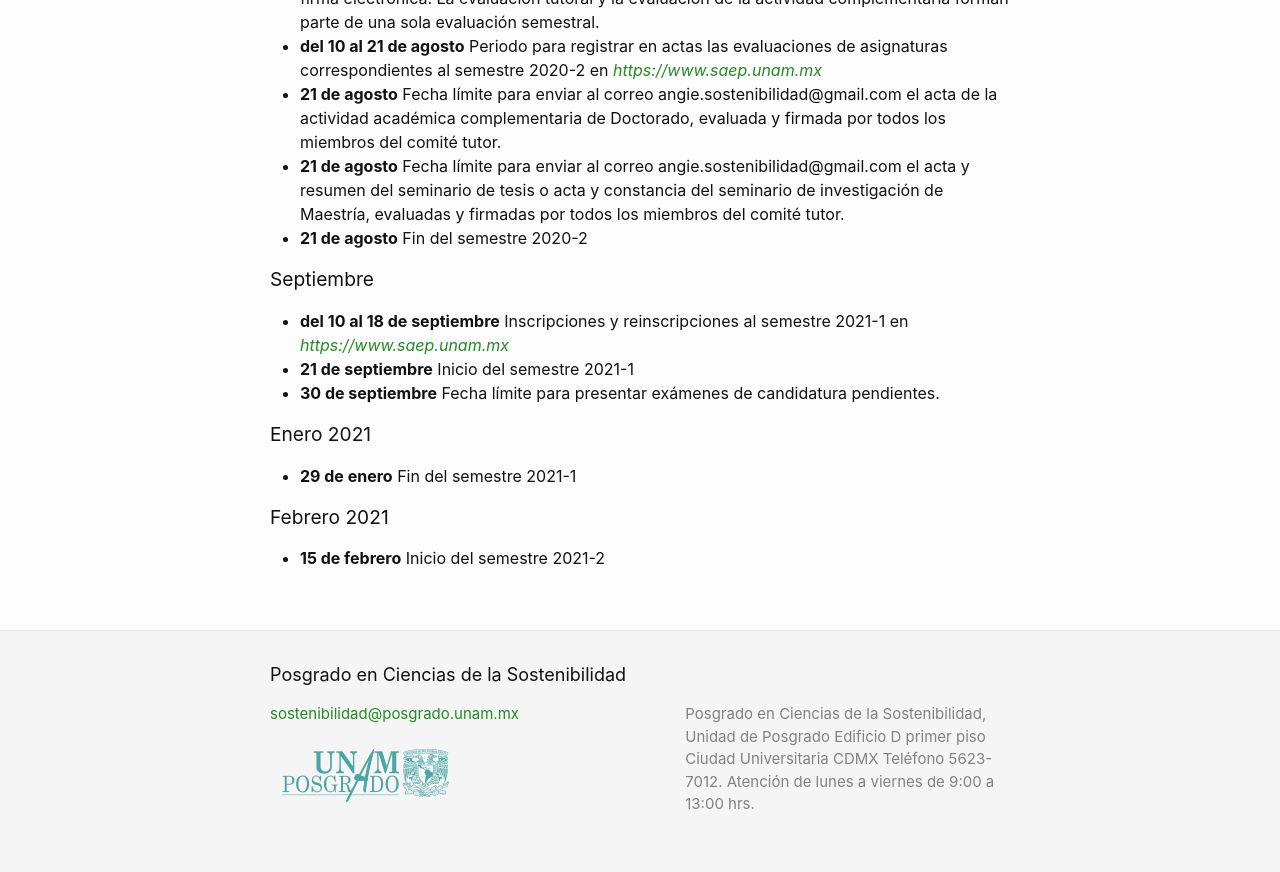
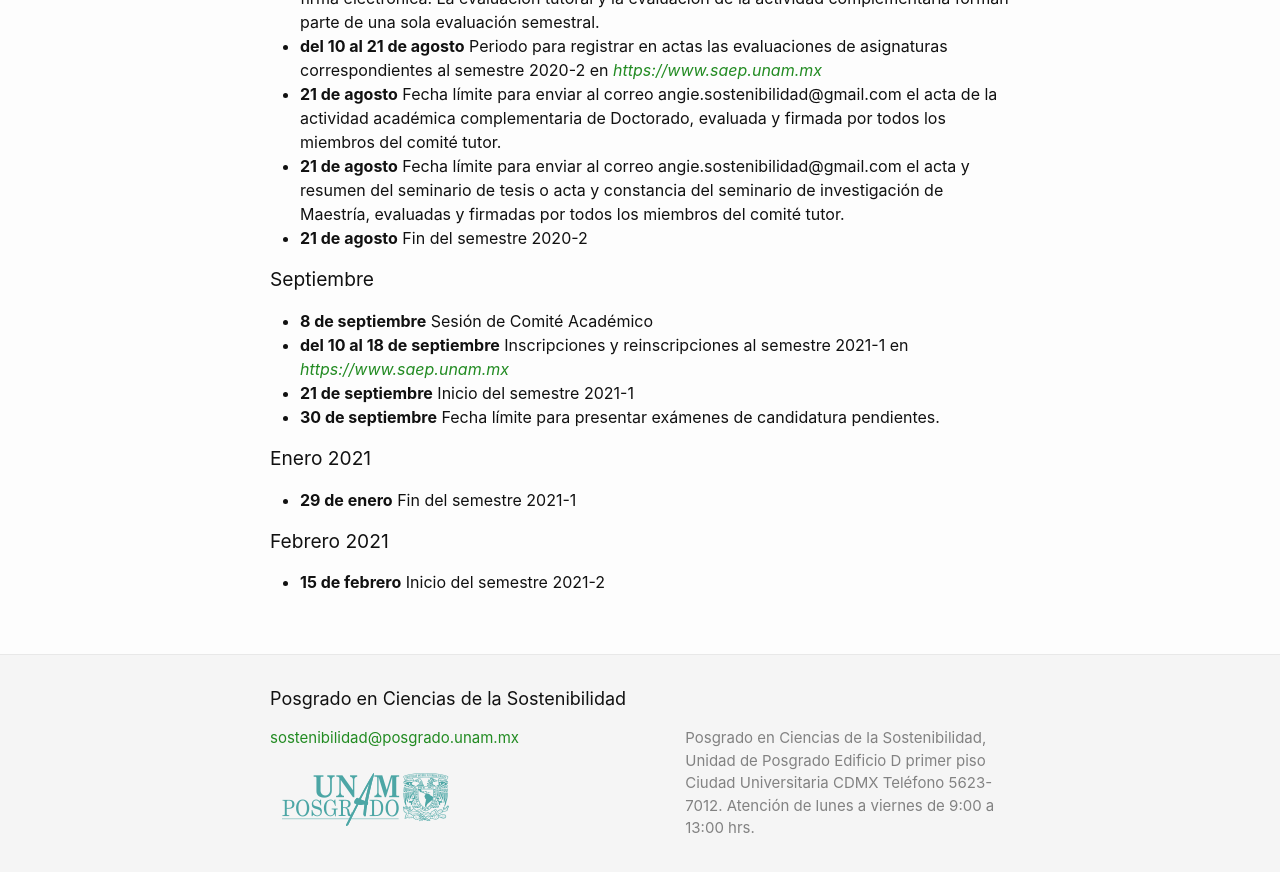
Before and after one commit to pcs-unam/pcs-unam.github.io, a Jekyll site: the page built from posgrado/calendario2.md, in a window 1280 px wide and 900 px high, scrolled down 1205 px. Shown: the top 872 px of the window. Built offline with Jekyll 4.4.1, drawn with Linux system fonts in a browser that asks for light colours.

Commit message:
Se agregó sesión de sept

```diff
--- a/posgrado/calendario2.md
+++ b/posgrado/calendario2.md
@@ -35,6 +35,7 @@ Para que una solicitud al Comité Académico pase a la sesión más próxima, te
 - **21 de agosto** Fin del semestre 2020-2
 
 ### Septiembre
+- **8 de septiembre** Sesión de Comité Académico
 - **del 10 al 18 de septiembre** Inscripciones y reinscripciones al semestre 2021-1 en [*https://www.saep.unam.mx*](https://www.saep.unam.mx/)
 - **21 de septiembre** Inicio del semestre 2021-1
 - **30 de septiembre** Fecha límite para presentar exámenes de candidatura pendientes.
```
